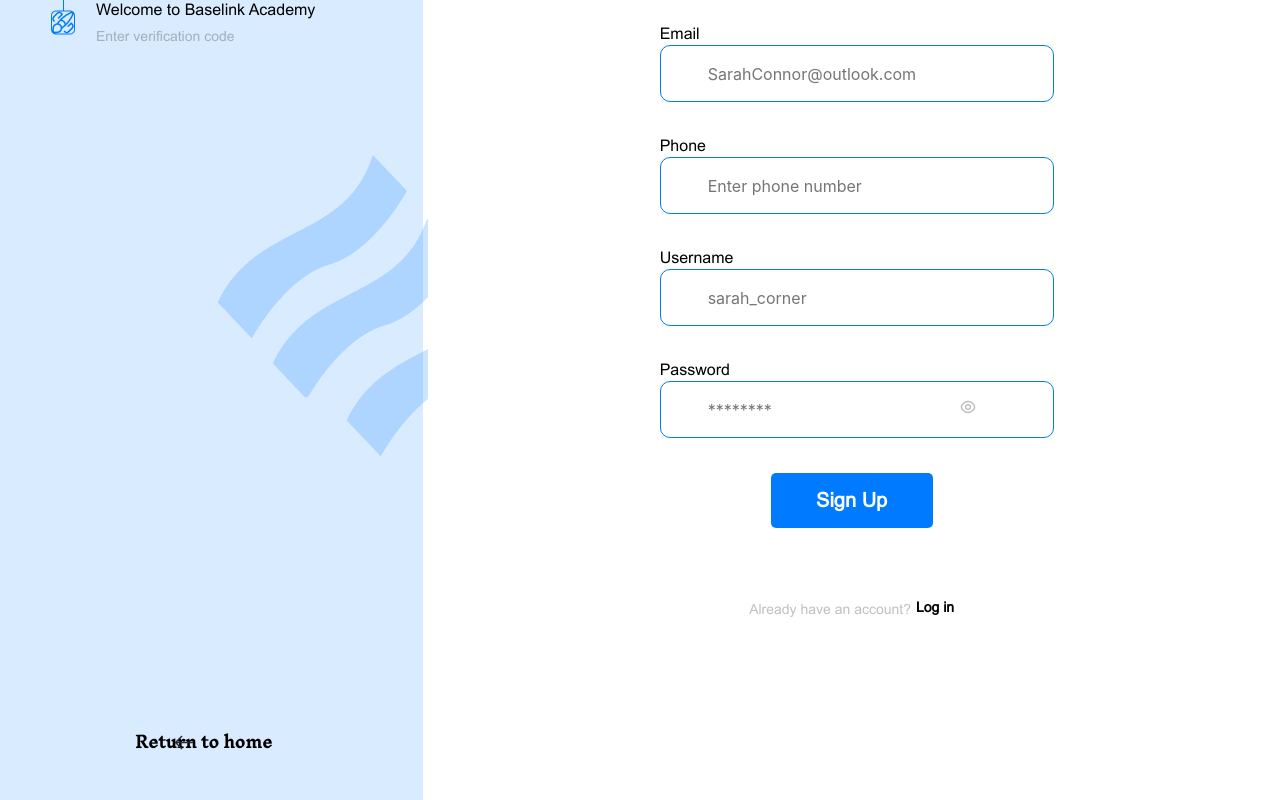
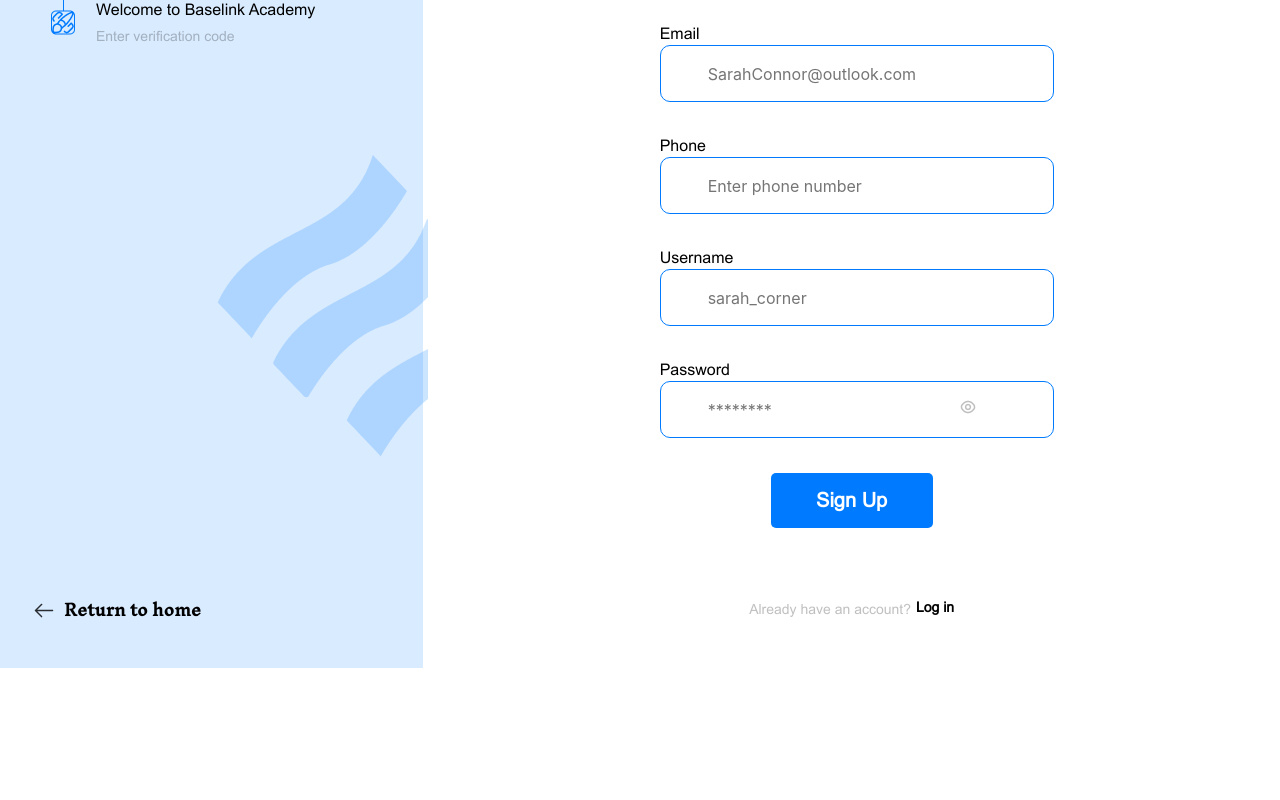
Before and after one commit to Gideonthegre8t/baselink-academy, a React (Create React App) app: page /sign-up in a window 1280 px wide. Shown: the part 364-1164 px from the top of the page. After the commit the page ends 1032 px from the top, so only its background shows below. Built offline with nearby package versions, Linux system fonts and the light colour scheme.

Commit message:
baselinkV1

```diff
--- a/src/index.css
+++ b/src/index.css
@@ -639,6 +639,10 @@ button:focus {
     text-align: center;
     margin: 3em;
     font-size: 13px;
+  }
+
+  .login-bottom > .signin-bottom-arrow{
+    margin-left: -5em;
   }
 }
 
--- a/src/pages/Authentication/Login/Login.js
+++ b/src/pages/Authentication/Login/Login.js
@@ -105,8 +105,8 @@ function Login() {
         </form>
       </div>
 
-      <div className="login-bottom mobile">
-        <img  className="login-bottom-arrow" src={backArrow} alt="back arrow" />
+      <div className="login-bottom mobile" onClick={() => navigate('/')} style={{ cursor: 'pointer' }}>
+        <img className="login-bottom-arrow" src={backArrow} alt="back arrow" />
         <p>Return to home</p>
       </div>
       <LoginBoard className="login-component" />
--- a/src/pages/Authentication/Register/RegisterBoard.js
+++ b/src/pages/Authentication/Register/RegisterBoard.js
@@ -41,13 +41,16 @@ function RegisterBoard() {
         </div>
 
         <img className="auth-wallpaper" src={authWallpaper} alt="/" />
-        <button
-          className="return-home"
-          onClick={() => navigate('/')} // Navigate to home page
+        <div
+          className="return-home login-return-to-home"
+          onClick={() => navigate('/')}
+          style={{ cursor: 'pointer' }}
         >
-          <img className="back-icon" src={backArrow} alt="back arrow" />
-          <p>Return to home</p>
-        </button>
+          <p>
+            <img className="back-icon" src={backArrow} alt="/" />
+            Return to home
+          </p>
+        </div>
       </div>
     </section>
   );
--- a/src/pages/Authentication/index.css
+++ b/src/pages/Authentication/index.css
@@ -347,7 +347,7 @@ p {
 }
 
 .login-return-to-home {
-  margin-top: 30%;
+  margin-top: 50%;
   margin-left: -10%;
 }
 
@@ -355,9 +355,7 @@ p {
   margin-top: -1em;
 }
 
-.forget-password {
-  margin-left: 15%;
-}
+
 .return-home {
   margin-left: -1em;
 }
```
